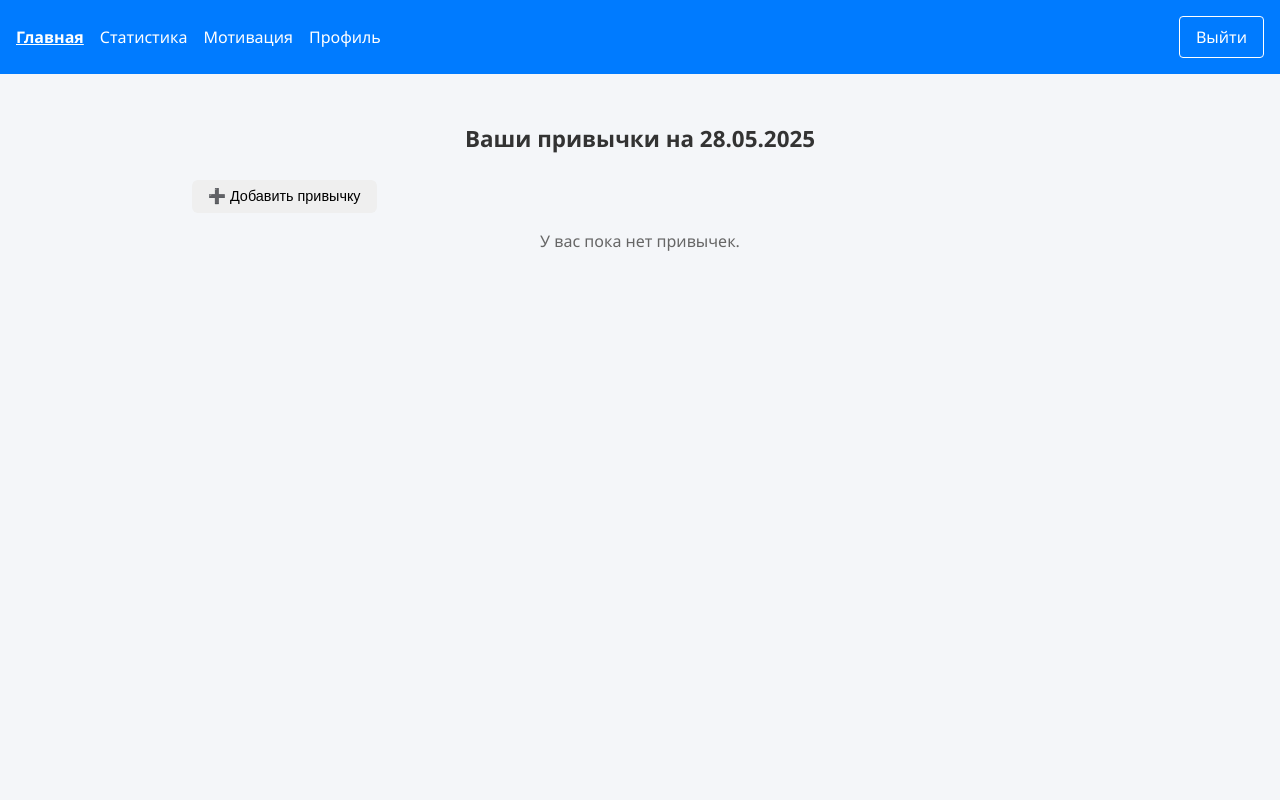
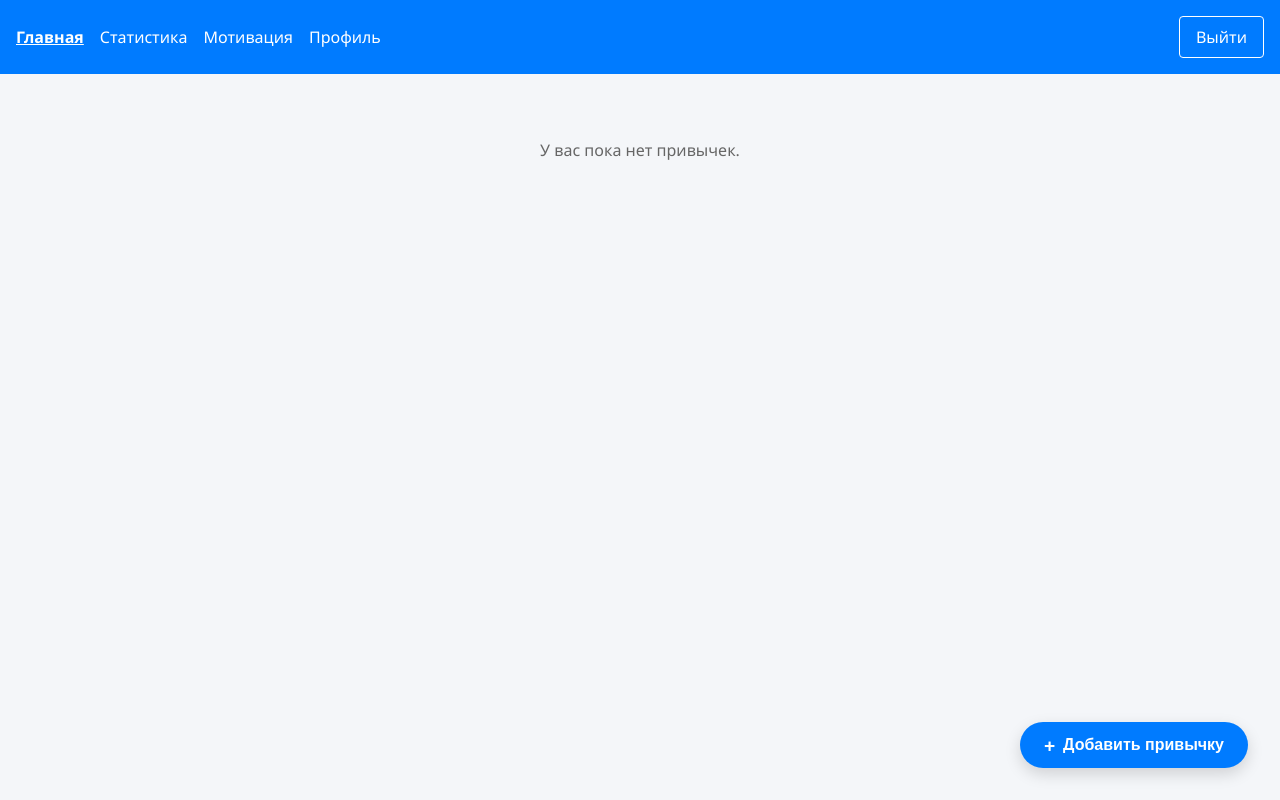
Before and after one commit to Zhaglo/zhelazo-app, a React app: page /dashboard in a window 1280 px wide. Built offline with nearby package versions, Linux system fonts and the light colour scheme; sample sign-in values are in the browser's storage.

Commit message:
feat: floating add-button

```diff
--- a/package.json
+++ b/package.json
@@ -11,6 +11,7 @@
     "@reduxjs/toolkit": "^2.8.2",
     "chart.js": "^4.4.9",
     "classnames": "^2.5.1",
+    "lucide-react": "^0.511.0",
     "react": "^19.1.0",
     "react-chartjs-2": "^5.3.0",
     "react-dom": "^19.1.0",
--- a/src/pages/DashboardPage.module.scss
+++ b/src/pages/DashboardPage.module.scss
@@ -34,3 +34,36 @@
   padding-bottom: 0.25rem;
   color: #333;
 }
+
+.floatingButton {
+  position: fixed;
+  bottom: 2rem;
+  right: 2rem;
+  background: #007bff;
+  color: #fff;
+  border: none;
+  padding: 0.75rem 1.5rem;
+  font-size: 1rem;
+  font-weight: 600; // жирный текст
+  border-radius: 999px;
+  box-shadow: 0 6px 16px rgba(0, 0, 0, 0.15);
+  cursor: pointer;
+  z-index: 999;
+  display: flex;
+  align-items: center;
+  gap: 0.5rem;
+  transition: background 0.2s ease, transform 0.2s ease;
+
+  &:hover {
+    background: #0056b3;
+    transform: translateY(-2px);
+  }
+
+  .plus {
+    font-size: 1.2rem;       // чуть меньше плюса
+    position: relative;
+    top: 0.05rem;             // немного выравниваем
+    font-weight: bold;
+    display: inline-block;
+  }
+}
--- a/src/pages/DashboardPage.tsx
+++ b/src/pages/DashboardPage.tsx
@@ -104,12 +104,6 @@ const DashboardPage = () => {
 
     return (
         <div className={styles.wrapper}>
-            <h2 className={styles.title}>Ваши привычки на {today}</h2>
-
-            <button className={styles.addBtn} onClick={() => setShowModal(true)}>
-                ➕ Добавить привычку
-            </button>
-
             {showModal && (
                 <HabitModal
                     onClose={() => setShowModal(false)}
@@ -125,7 +119,7 @@ const DashboardPage = () => {
             ) : (
                 <>
                     {dailyHabits.length > 0 && (
-                        <>
+                        <section className={styles.section}>
                             <h3 className={styles.sectionTitle}>Ежедневные привычки</h3>
                             <div className={styles.grid}>
                                 {dailyHabits.map((habit) => (
@@ -139,11 +133,11 @@ const DashboardPage = () => {
                                     />
                                 ))}
                             </div>
-                        </>
+                        </section>
                     )}
 
                     {hourlyHabits.length > 0 && (
-                        <>
+                        <section className={styles.section}>
                             <h3 className={styles.sectionTitle}>Ежечасные привычки</h3>
                             <div className={styles.grid}>
                                 {hourlyHabits.map((habit) => (
@@ -157,11 +151,11 @@ const DashboardPage = () => {
                                     />
                                 ))}
                             </div>
-                        </>
+                        </section>
                     )}
 
                     {weeklyHabits.length > 0 && (
-                        <>
+                        <section className={styles.section}>
                             <h3 className={styles.sectionTitle}>Еженедельные привычки</h3>
                             <div className={styles.grid}>
                                 {weeklyHabits.map((habit) => (
@@ -175,10 +169,15 @@ const DashboardPage = () => {
                                     />
                                 ))}
                             </div>
-                        </>
+                        </section>
                     )}
                 </>
             )}
+
+            <button className={styles.floatingButton} onClick={() => setShowModal(true)}>
+                <span className={styles.plus}>+</span>
+                Добавить привычку
+            </button>
         </div>
     );
 };
```
Also changed, not shown: 1 other file (tests, documents, lock files or other folders).
